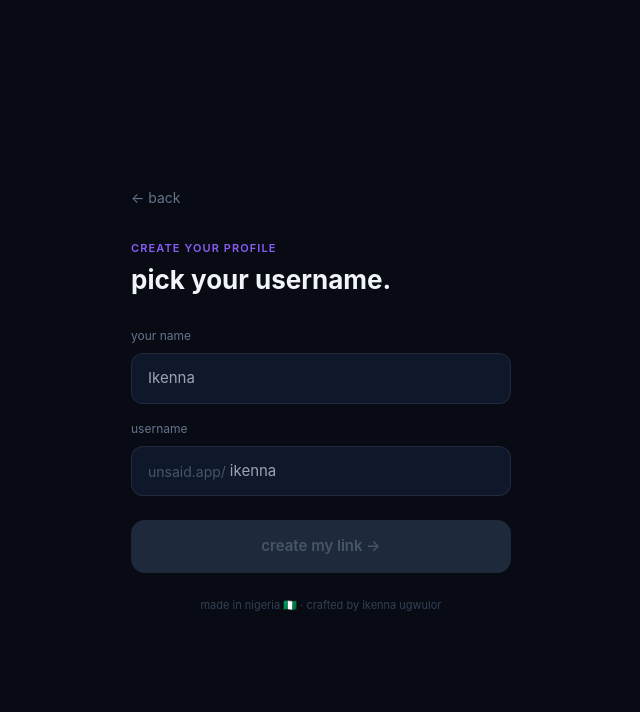
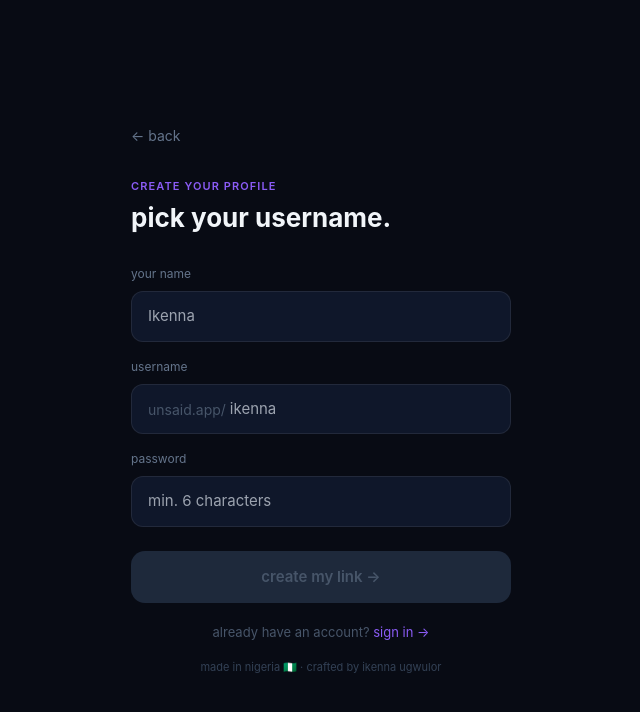
Before and after one commit to kaeyy002/unsaid, a Next.js app: page / in a window 1280 px wide. Both pictures are taken after a click on the button "sign up". Shown: the top 712 px of the page, without its empty margins (319-959 px from the left). Built offline with nearby package versions, Linux system fonts and the light colour scheme.

Commit message:
Update page.tsx

```diff
--- a/app/page.tsx
+++ b/app/page.tsx
@@ -13,20 +13,23 @@ export default function Home() {
   const [step, setStep] = useState('landing')
   const [username, setUsername] = useState('')
   const [displayName, setDisplayName] = useState('')
+  const [password, setPassword] = useState('')
   const [loading, setLoading] = useState(false)
   const [error, setError] = useState('')
 
   async function createProfile() {
-    if (!username.trim() || !displayName.trim()) return
+    if (!username.trim() || !displayName.trim() || !password.trim()) return
+    if (password.length < 6) { setError('password must be at least 6 characters'); return }
     setLoading(true)
     setError('')
     const slug = username.toLowerCase().replace(/[^a-z0-9_]/g, '')
-    const { error: err } = await supabase.from('profiles').insert({ username: slug, display_name: displayName.trim() })
+    const { error: err } = await supabase.from('profiles').insert({ username: slug, display_name: displayName.trim(), password: password })
     if (err) {
       setError(err.code === '23505' ? 'that username is taken. try another.' : `error: ${err.message}`)
       setLoading(false)
       return
     }
+    localStorage.setItem('unsaid_user', JSON.stringify({ username: slug, display_name: displayName.trim() }))
     router.push(`/inbox?username=${slug}`)
   }
 
@@ -43,6 +46,7 @@ export default function Home() {
           <input type="text" value={displayName} onChange={e => setDisplayName(e.target.value)} placeholder="Ikenna"
             style={{width:'100%',background:'#0F172A',border:'1px solid rgba(255,255,255,0.08)',borderRadius:'12px',padding:'13px 16px',fontSize:'15px',color:'#F1F5F9',fontFamily:'Inter,sans-serif',boxSizing:'border-box',transition:'all 0.2s'}}/>
         </div>
+
         <div style={{marginBottom:'16px'}}>
           <label style={{fontSize:'12px',color:'#64748B',marginBottom:'8px',display:'block'}}>username</label>
           <div style={{display:'flex',alignItems:'center',background:'#0F172A',border:'1px solid rgba(255,255,255,0.08)',borderRadius:'12px',padding:'13px 16px',transition:'all 0.2s'}}>
@@ -52,12 +56,26 @@ export default function Home() {
               style={{flex:1,background:'transparent',border:'none',color:'#F1F5F9',fontSize:'15px',fontFamily:'Inter,sans-serif',outline:'none'}}/>
           </div>
         </div>
+
+        <div style={{marginBottom:'16px'}}>
+          <label style={{fontSize:'12px',color:'#64748B',marginBottom:'8px',display:'block'}}>password</label>
+          <input type="password" value={password} onChange={e => setPassword(e.target.value)} placeholder="min. 6 characters"
+            style={{width:'100%',background:'#0F172A',border:'1px solid rgba(255,255,255,0.08)',borderRadius:'12px',padding:'13px 16px',fontSize:'15px',color:'#F1F5F9',fontFamily:'Inter,sans-serif',boxSizing:'border-box',transition:'all 0.2s'}}/>
+        </div>
+
         {error && <p style={{color:'#F87171',fontSize:'13px',marginBottom:'12px',background:'rgba(239,68,68,0.1)',padding:'10px 14px',borderRadius:'10px'}}>{error}</p>}
-        <button onClick={createProfile} disabled={loading||!username||!displayName}
-          style={{width:'100%',padding:'15px',background:loading||!username||!displayName?'#1E293B':'linear-gradient(135deg,#6D28D9,#A855F7)',color:loading||!username||!displayName?'#475569':'#fff',border:'none',borderRadius:'14px',fontSize:'15px',fontWeight:600,cursor:loading||!username||!displayName?'not-allowed':'pointer',fontFamily:'Inter,sans-serif',marginTop:'8px',transition:'all 0.2s'}}>
+
+        <button onClick={createProfile} disabled={loading||!username||!displayName||!password}
+          style={{width:'100%',padding:'15px',background:loading||!username||!displayName||!password?'#1E293B':'linear-gradient(135deg,#6D28D9,#A855F7)',color:loading||!username||!displayName||!password?'#475569':'#fff',border:'none',borderRadius:'14px',fontSize:'15px',fontWeight:600,cursor:loading||!username||!displayName||!password?'not-allowed':'pointer',fontFamily:'Inter,sans-serif',marginTop:'8px',transition:'all 0.2s'}}>
           {loading ? 'creating...' : 'create my link →'}
         </button>
-        <p style={{fontSize:'11px',color:'#334155',textAlign:'center',marginTop:'24px'}}>made in nigeria 🇳🇬 · crafted by ikenna ugwulor</p>
+
+        <p style={{fontSize:'13px',color:'#475569',textAlign:'center',marginTop:'20px'}}>
+          already have an account?{' '}
+          <span onClick={() => router.push('/login')} style={{color:'#8B5CF6',cursor:'pointer'}}>sign in →</span>
+        </p>
+
+        <p style={{fontSize:'11px',color:'#334155',textAlign:'center',marginTop:'16px'}}>made in nigeria 🇳🇬 · crafted by ikenna ugwulor</p>
       </div>
     </main>
   )
@@ -71,10 +89,16 @@ export default function Home() {
 
       <nav style={{display:'flex',alignItems:'center',justifyContent:'space-between',padding:'20px 24px',borderBottom:'1px solid rgba(255,255,255,0.04)'}}>
         <span style={{fontSize:'16px',fontWeight:700,letterSpacing:'0.15em'}}>UNS<span style={{opacity:0.2}}>A</span>ID</span>
-        <button onClick={() => setStep('signup')}
-          style={{background:'transparent',color:'#94A3B8',border:'1px solid rgba(255,255,255,0.08)',borderRadius:'20px',padding:'8px 18px',fontSize:'13px',cursor:'pointer',fontFamily:'Inter,sans-serif'}}>
-          sign up
-        </button>
+        <div style={{display:'flex',gap:'8px'}}>
+          <button onClick={() => router.push('/login')}
+            style={{background:'transparent',color:'#94A3B8',border:'1px solid rgba(255,255,255,0.08)',borderRadius:'20px',padding:'8px 18px',fontSize:'13px',cursor:'pointer',fontFamily:'Inter,sans-serif'}}>
+            sign in
+          </button>
+          <button onClick={() => setStep('signup')}
+            style={{background:'linear-gradient(135deg,#6D28D9,#A855F7)',color:'#fff',border:'none',borderRadius:'20px',padding:'8px 18px',fontSize:'13px',cursor:'pointer',fontFamily:'Inter,sans-serif',fontWeight:600}}>
+            sign up
+          </button>
+        </div>
       </nav>
 
       <div style={{flex:1,display:'flex',flexDirection:'column',alignItems:'center',justifyContent:'center',padding:'40px 24px',textAlign:'center'}}>
```
